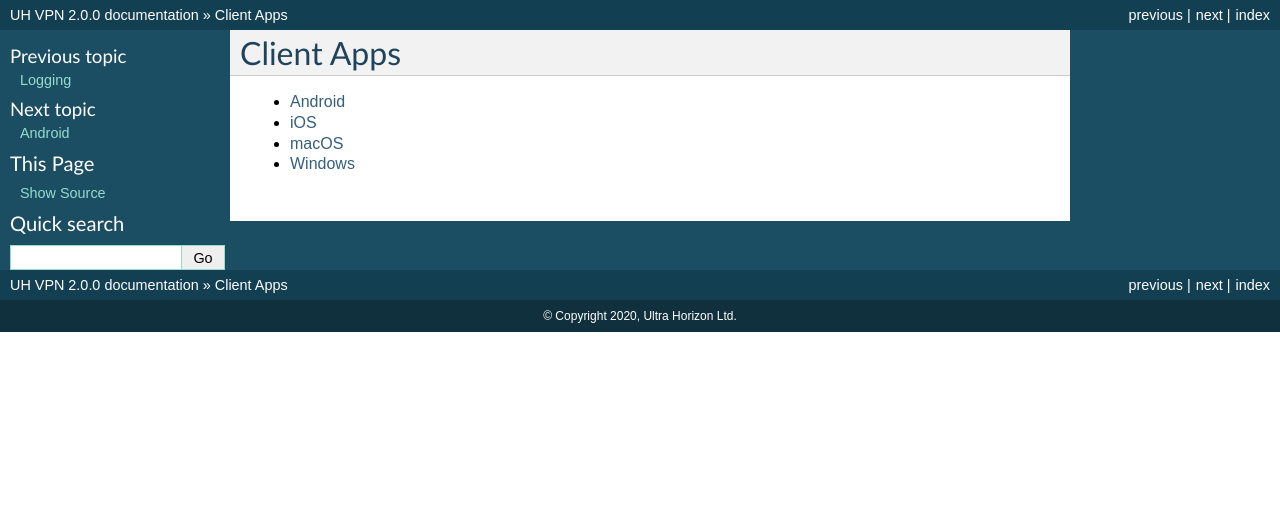
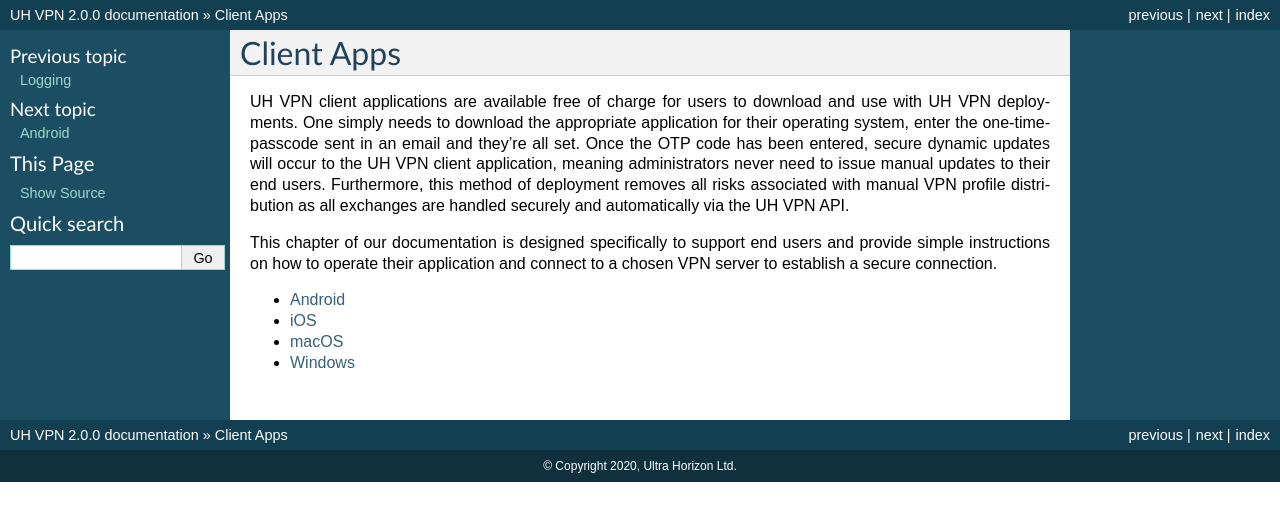
Before and after one commit to ultrahorizon/UH-VPN-Docs, a Sphinx documentation site: the page built from source/clients/index.rst, in a window 1280 px wide. Shown: the top 521 px of the page. Built offline with Sphinx 7.4.7, drawn with Linux system fonts in a browser that asks for light colours.

Commit message:
Add base page for client apps

```diff
--- a/source/clients/index.rst
+++ b/source/clients/index.rst
@@ -1,6 +1,18 @@
 ***********
 Client Apps
 ***********
+
+UH VPN client applications are available free of charge for users to download and use with UH VPN
+deployments. One simply needs to download the appropriate application for their operating system,
+enter the one-time-passcode sent in an email and they're all set. Once the OTP code has been entered,
+secure dynamic updates will occur to the UH VPN client application, meaning administrators never need
+to issue manual updates to their end users. Furthermore, this method of deployment removes all risks
+associated with manual VPN profile distribution as all exchanges are handled securely and automatically
+via the UH VPN API.
+
+This chapter of our documentation is designed specifically to support end users and provide simple
+instructions on how to operate their application and connect to a chosen VPN server to establish
+a secure connection.
 
 ..  toctree::
     :maxdepth: 1
```
